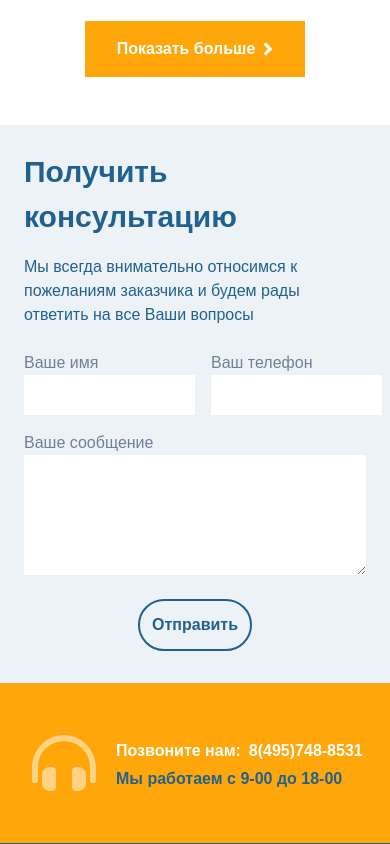
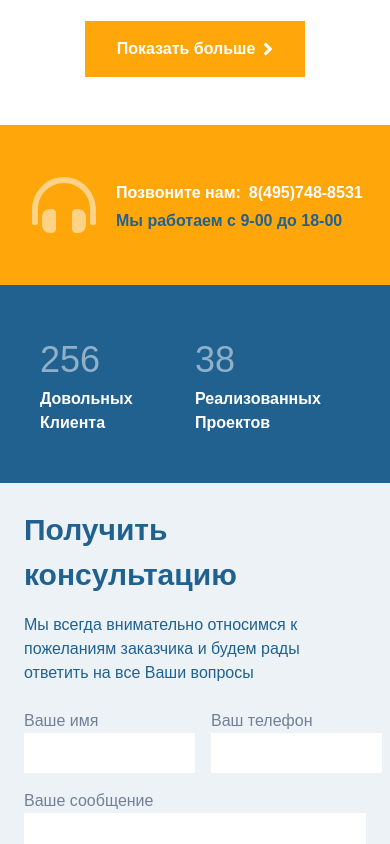
Before and after one commit to atogz/mde, a Vue app: page / in a window 390 px wide. Shown: the part 5580-6424 px from the top of the page. Built offline with nearby package versions, Linux system fonts and the light colour scheme; what v-img would draw is missing.

Commit message:
Адаптив контактной формы

```diff
--- a/src/components/ContactForm.vue
+++ b/src/components/ContactForm.vue
@@ -1,6 +1,6 @@
 <template>
     <div class="w-full flex flex-wrap md:flex-no-wrap">
-        <div class="w-full bg-gray-200 pl-6 pr-6 pb-8 md:w-3/5 xxl:pl-32 xxl:pr-32">
+        <div class="w-full bg-gray-200 pl-6 pr-6 pb-8 order-2 md:order-1 md:w-3/5 xxl:pl-32 xxl:pr-32">
             <div class="mt-6 text-mainColor w-full">
                 <h3 class="text-3xl font-bold">Получить консультацию</h3>
                 <p class="mt-4">Мы всегда внимательно относимся к пожеланиям заказчика и будем рады ответить на все Ваши вопросы</p>
@@ -26,7 +26,7 @@
                 </div>
             </div>
         </div>
-        <div class="w-full md:w-2/5 flex flex-col md:pt-16">
+        <div class="w-full md:w-2/5 flex order-1 flex-col md:order-2 md:pt-16">
             <div class="w-full md:w-4/5 flex bg-accentColor pl-6 pr-6 pt-12 pb-12 flex xxl:pr-32 xxl:pl-32">
                     <font-awesome-icon :icon="['fa', 'headphones-alt']" class="text-white opacity-50 ml-2 text-6xl"/>
                 <div class="flex flex-col ml-5 mt-2">
```
